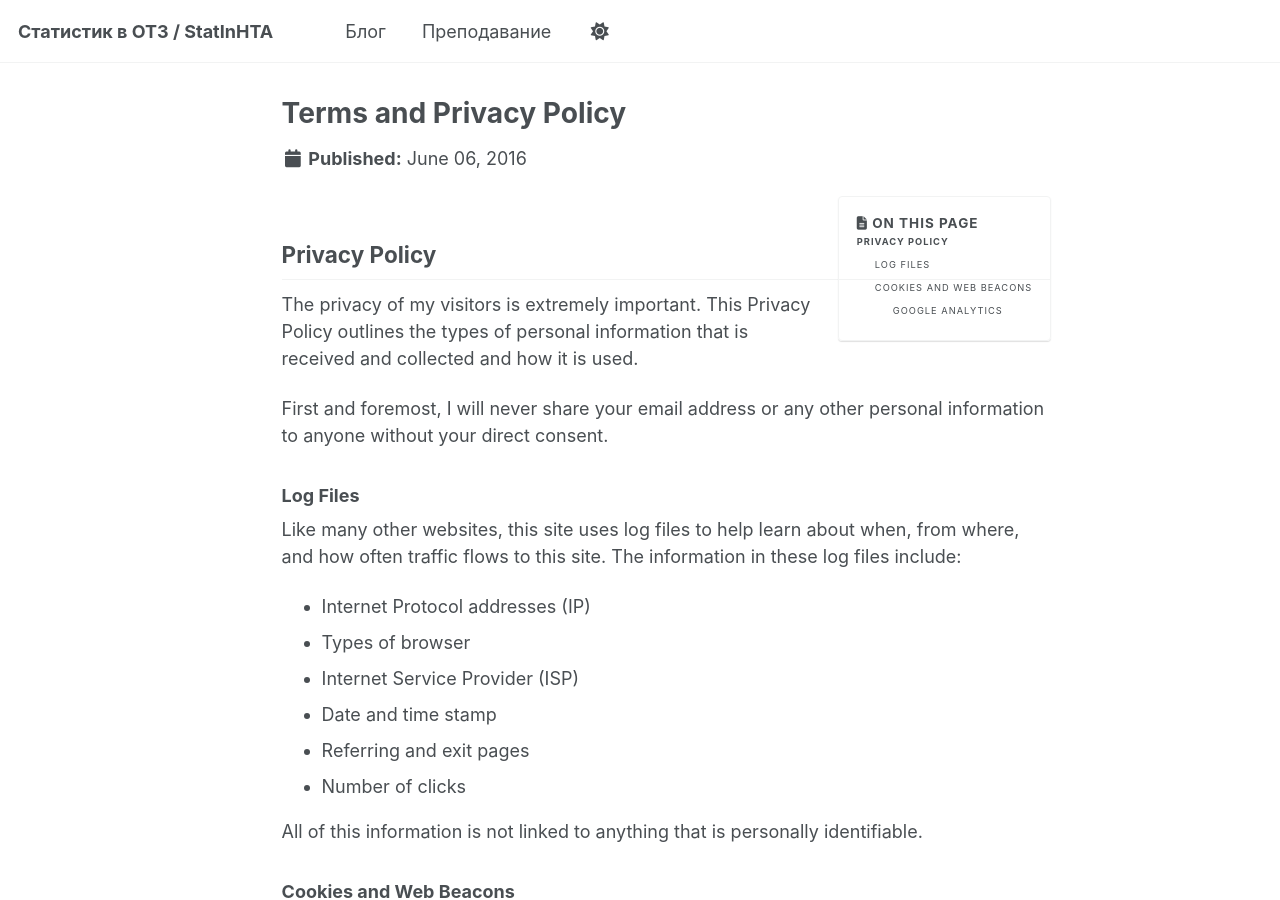
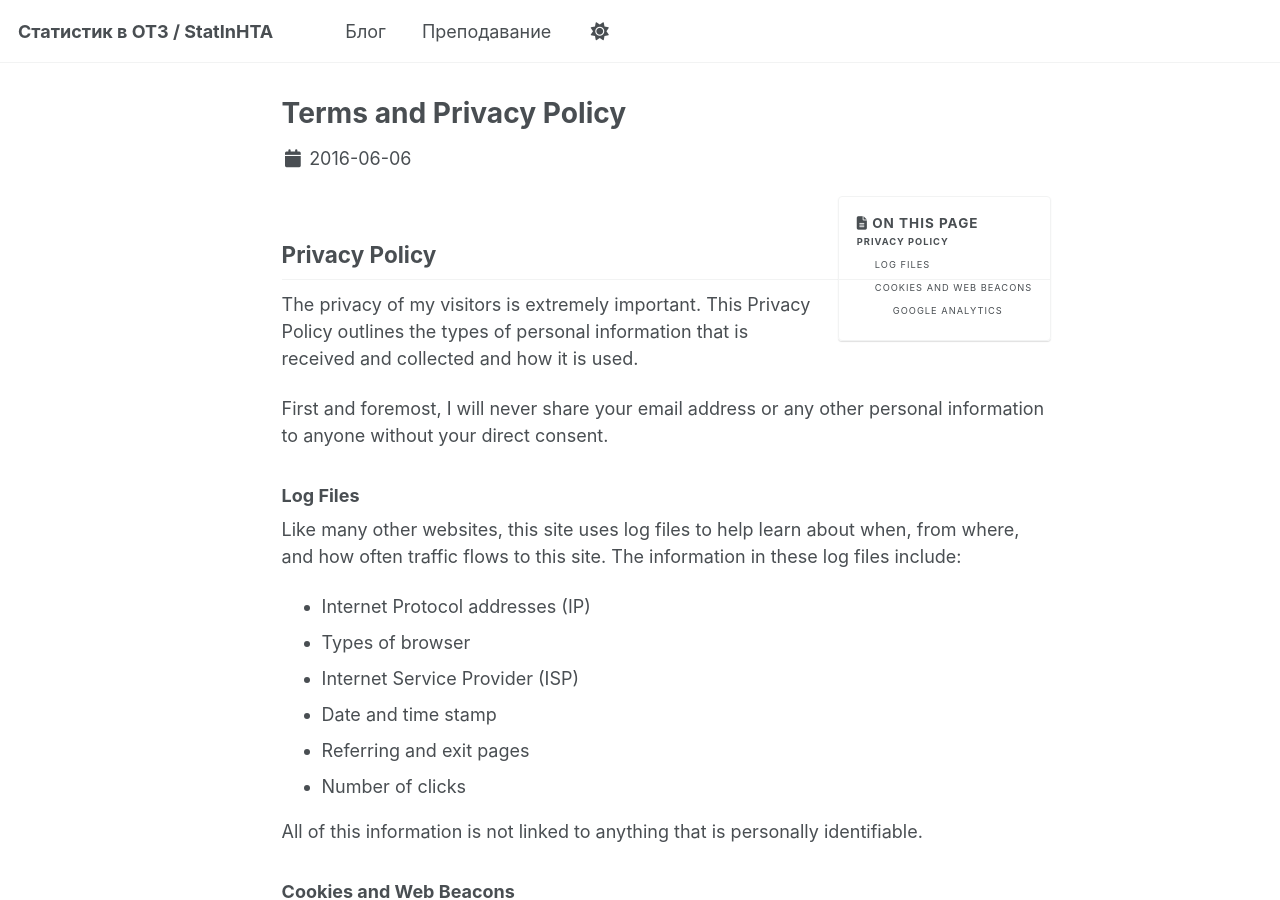
Before and after one commit to ejeej/ejeej.github.io, a Jekyll site: the page built from _pages/terms.md, in a window 1280 px wide and 900 px high. Built offline with Jekyll 4.4.1, drawn with Linux system fonts in a browser that asks for light colours; a script bundle is joined from its source files by our own code; library files that are not in the unit come from our copies.

Commit message:
Corrected dates in posts

```diff
--- a/_layouts/single.html
+++ b/_layouts/single.html
@@ -20,7 +20,7 @@
   <article class="page" itemscope itemtype="http://schema.org/CreativeWork">
     {% if page.title %}<meta itemprop="headline" content="{{ page.title | markdownify | strip_html | strip_newlines | escape_once }}">{% endif %}
     {% if page.excerpt %}<meta itemprop="description" content="{{ page.excerpt | markdownify | strip_html | strip_newlines | escape_once }}">{% endif %}
-    {% if page.date %}<meta itemprop="datePublished" content="{{ page.date | date: "%B %d, %Y" }}">{% endif %}
+    {% if page.date %}<meta itemprop="datePublished" content="{{ page.date | date: "%Y-%m-%d" }}">{% endif %}
     {% if page.modified %}<meta itemprop="dateModified" content="{{ page.modified | date: "%B %d, %Y" }}">{% endif %}
 
     <div class="page__inner-wrap">
@@ -31,7 +31,7 @@
             <p class="page__meta"><i class="fa fa-clock" aria-hidden="true"></i> {% include read-time.html %}</p>
           {% endif %}
         {% if page.modified %}
-          <p class="page__date"><strong><i class="fa fa-fw fa-calendar" aria-hidden="true"></i> {{ site.data.ui-text[site.locale].date_label | default: "Published:" }}</strong> <time datetime="{{ page.modified | date: "%Y-%m-%d" }}">{{ page.modified | date: "%B %d, %Y" }}</time></p>
+          <p class="page__date"><strong><i class="fa fa-fw fa-calendar" aria-hidden="true"></i></strong> <time datetime="{{ page.modified | date: "%Y-%m-%d" }}">{{ page.modified | date: "%Y-%m-%d" }}</time></p>
         {% endif %}
 
         {% if page.collection == 'teaching' %}
@@ -39,7 +39,7 @@
         {% elsif page.venue and page.date %}
           <p>Published in <i>{{ page.venue }}</i>, {{ page.date | default: "1900-01-01" | date: "%Y" }} </p>
         {% elsif page.date %}
-          <p class="page__date"><strong><i class="fa fa-fw fa-calendar" aria-hidden="true"></i> {{ site.data.ui-text[site.locale].date_label | default: "Published:" }}</strong> <time datetime="{{ page.date | date_to_xmlschema }}">{{ page.date | default: "1900-01-01" | date: "%B %d, %Y" }}</time></p>
+          <p class="page__date"><strong><i class="fa fa-fw fa-calendar" aria-hidden="true"></i></strong> <time datetime="{{ page.date | date: "%Y-%m-%d" }}">{{ page.date | default: "1900-01-01" | date: "%Y-%m-%d" }}</time></p>
         {% endif %}
         </header>
       {% endunless %}
```
